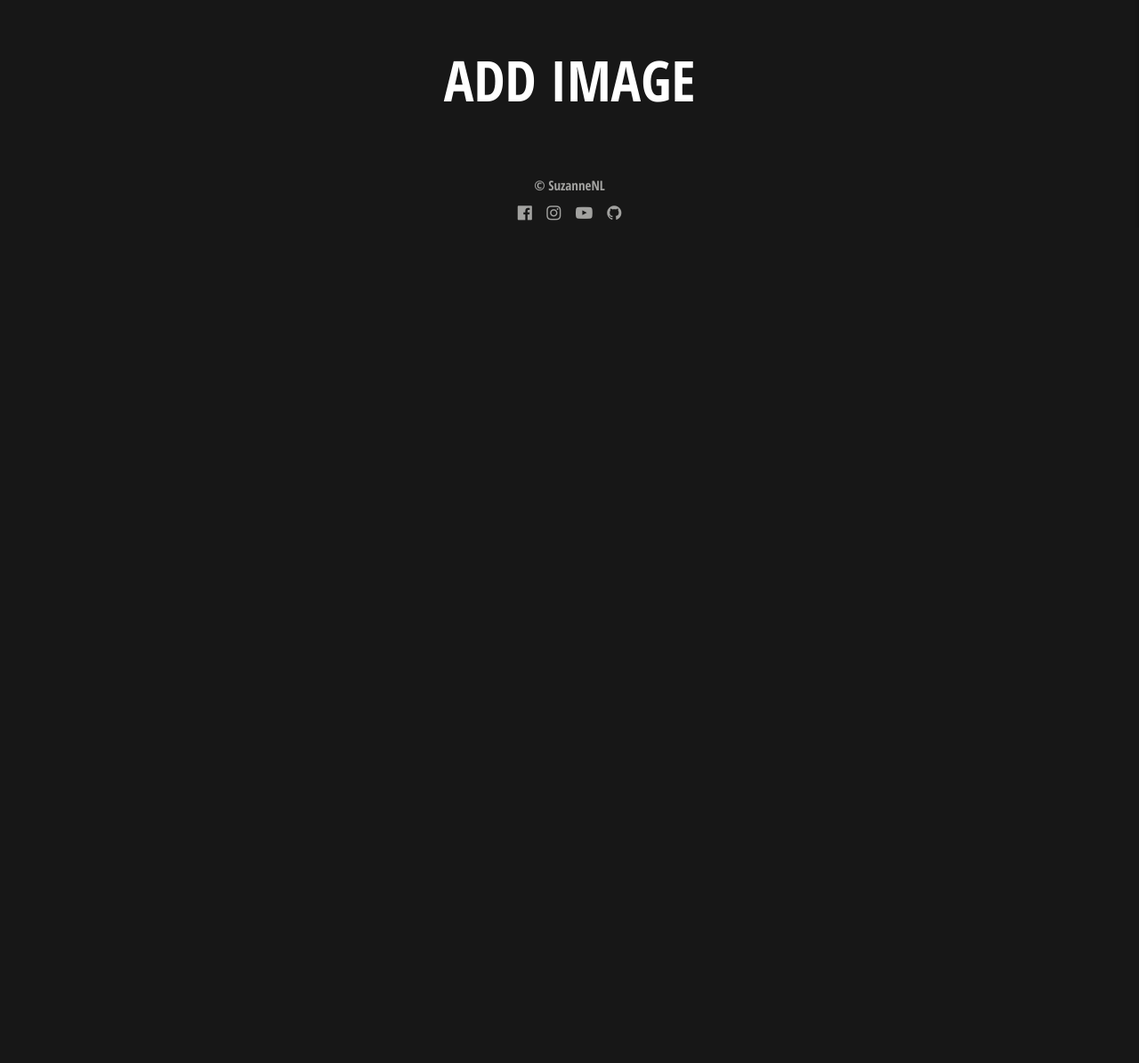
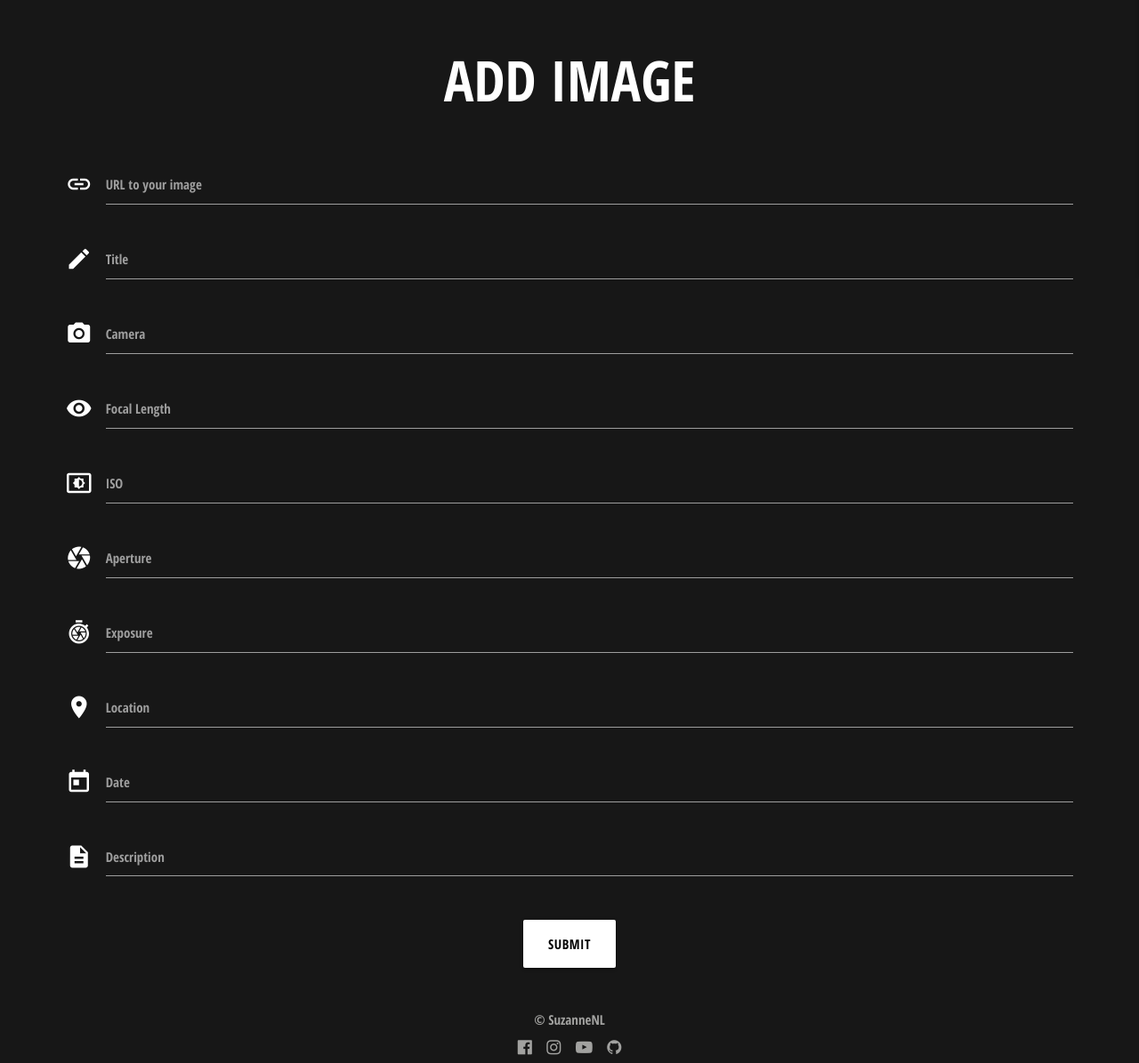
Before and after one commit to SuzanneNL/star-trail-photography, a Flask app: page /add_image in a window 1280 px wide. Shown: the part 551-1746 px from the top of the page at 89% size. Before the commit the page ends 799 px from the top, so only its background shows below. Run offline with Flask 2, Linux system fonts and the light colour scheme; some libraries are stand-ins or nearby versions.

Commit message:
Create form for adding images

```diff
--- a/static/css/style.css
+++ b/static/css/style.css
@@ -80,13 +80,13 @@ nav li a:hover {
     padding: 15px;
 }
 
-.sign-up-submit, .log-in-submit {
+.sign-up-submit, .log-in-submit, .add-image-submit {
     background-color: #fff;
     color: #000000;
     font-family: 'Open Sans Condensed', sans-serif;
 }
 
-.sign-up-submit:hover, .log-in-submit:hover {
+.sign-up-submit:hover, .log-in-submit:hover, .add-image-submit:hover {
     background-color: #A2A2A0;
     color: #fff;
 }
--- a/templates/add_image.html
+++ b/templates/add_image.html
@@ -7,5 +7,66 @@
         </div>
     </div>
 </div>
+<div class="container">
+    <div class="row">
+        <form class="col s12" method="POST" action="{{ url_for('add_image') }}">
+            <div class="row">
+                <div class="input-field col s12">
+                    <i class="material-icons prefix">link</i>
+                    <input id="url" name="url" type="text" class="validate" required>
+                    <label for="url">URL to your image</label>
+                </div>
+                <div class="input-field col s12">
+                    <i class="material-icons prefix">create</i>
+                    <input id="image_title" name="image_title" minlength="5" maxlength="100" type="text" class="validate" required>
+                    <label for="image_title">Title</label>
+                </div>
+                <div class="input-field col s12">
+                    <i class="material-icons prefix">photo_camera</i>
+                    <input id="camera" name="camera" minlength="5" maxlength="50" type="text" class="validate" required>
+                    <label for="camera">Camera</label>
+                </div>
+                <div class="input-field col s12">
+                    <i class="material-icons prefix">visibility</i>
+                    <input id="focal_length" name="focal_length" minlength="3" maxlength="10" type="text" class="validate" required>
+                    <label for="focal_length">Focal Length</label>
+                </div>
+                <div class="input-field col s12">
+                    <i class="material-icons prefix">settings_brightness</i>
+                    <input id="iso" name="iso" minlength="2" maxlength="5" type="text" class="validate" required>
+                    <label for="iso">ISO</label>
+                </div>
+                <div class="input-field col s12">
+                    <i class="material-icons prefix">camera</i>
+                    <input id="aperture" name="aperture" minlength="4" maxlength="4" type="text" class="validate" required>
+                    <label for="aperture">Aperture</label>
+                </div>
+                <div class="input-field col s12">
+                    <i class="material-icons prefix">shutter_speed</i>
+                    <input id="exposure" name="exposure" minlength="2" maxlength="20" type="text" class="validate" required>
+                    <label for="exposure">Exposure</label>
+                </div>
+                <div class="input-field col s12">
+                    <i class="material-icons prefix">place</i>
+                    <input id="location" name="location" minlength="4" maxlength="100" type="text" class="validate" required>
+                    <label for="location">Location</label>
+                </div>
+                <div class="input-field col s12">
+                    <i class="material-icons prefix">today</i>
+                    <input id="date" name="date" type="text" class="validate" required>
+                    <label for="date">Date</label>
+                </div>
+                <div class="input-field col s12">
+                    <i class="material-icons prefix">description</i>
+                    <textarea id="description" name="description" maxlength="650" class="materialize-textarea validate"></textarea>
+                    <label for="description">Description</label>
+                </div>
+            </div>
+            <div class="center-align">
+                <button type="submit" class="btn-large add-image-submit">Submit</button>
+            </div>
+        </form>
+    </div>
+</div>
 
 {% endblock %}
```
